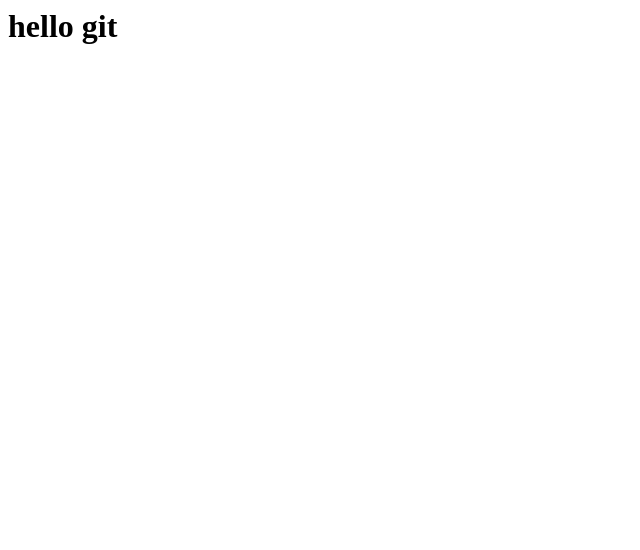
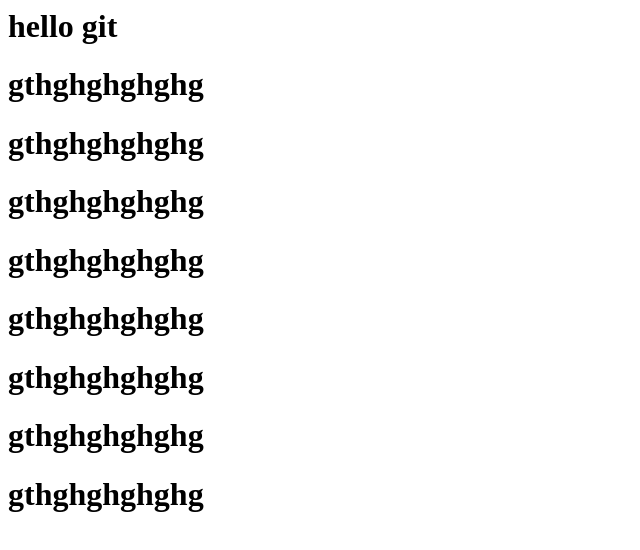
Before and after one commit to amirhnmi/git-project-2, a plain HTML site: page index.html in a window 1280 px wide. Shown: the whole page, without its empty margins (0-640 px from the left). Drawn offline with Linux system fonts and the light colour scheme.

Commit message:
cometagain.html

```diff
--- a/index.html
+++ b/index.html
@@ -7,5 +7,13 @@
 </head>
 <body>
     <h1>hello git</h1>
+    <h1>gthghghghghg</h1>
+    <h1>gthghghghghg</h1>
+    <h1>gthghghghghg</h1>
+    <h1>gthghghghghg</h1>
+    <h1>gthghghghghg</h1>
+    <h1>gthghghghghg</h1>
+    <h1>gthghghghghg</h1>
+    <h1>gthghghghghg</h1>
 </body>
 </html>
```
